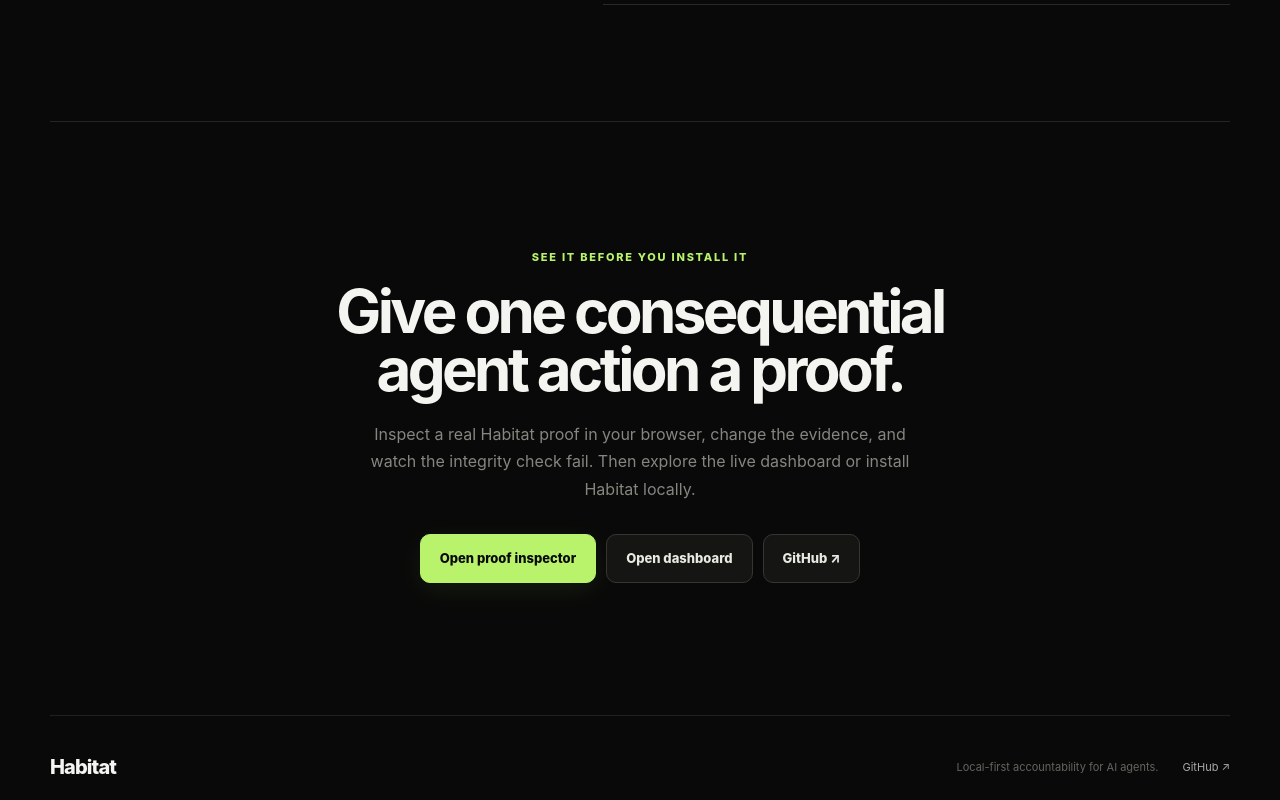
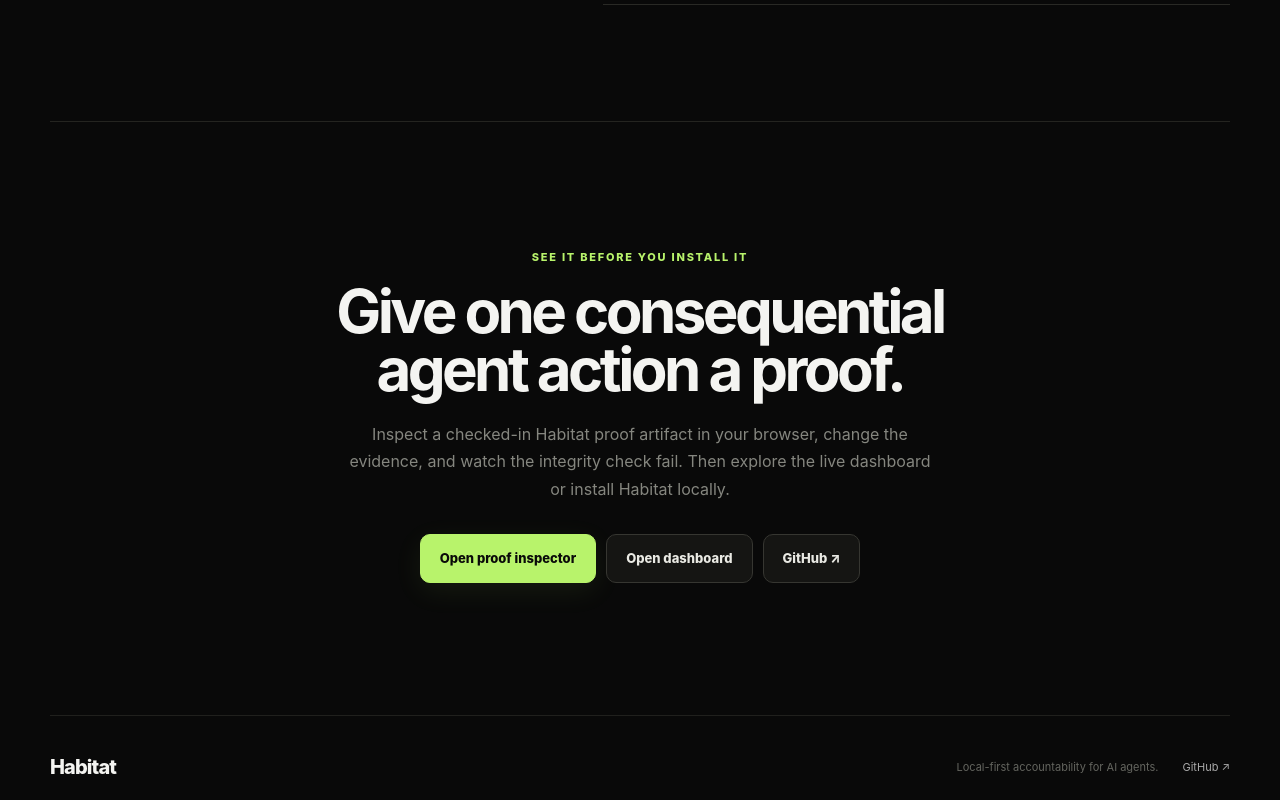
Before and after one commit to buttercode101/Habitat, a Next.js app in the folder web/: page / in a window 1280 px wide. Shown: the part 3451-4251 px from the top of the page. Built offline with nearby package versions, Linux system fonts and the light colour scheme.

Commit message:
Keep Habitat proof CTA inside verified assurance boundary

```diff
--- a/web/app/page.tsx
+++ b/web/app/page.tsx
@@ -98,7 +98,7 @@
       <section className="final-cta shell-width">
         <p className="eyebrow">See it before you install it</p>
         <h2>Give one consequential agent action a proof.</h2>
-        <p>Inspect a real Habitat proof in your browser, change the evidence, and watch the integrity check fail. Then explore the live dashboard or install Habitat locally.</p>
+        <p>Inspect a checked-in Habitat proof artifact in your browser, change the evidence, and watch the integrity check fail. Then explore the live dashboard or install Habitat locally.</p>
         <div className="hero-actions"><Link className="button primary large" href="/dashboard#proof-demo">Open proof inspector</Link><Link className="button large" href="/dashboard">Open dashboard</Link><a className="button large" href={GITHUB_URL}>GitHub ↗</a></div>
       </section>
 
```
